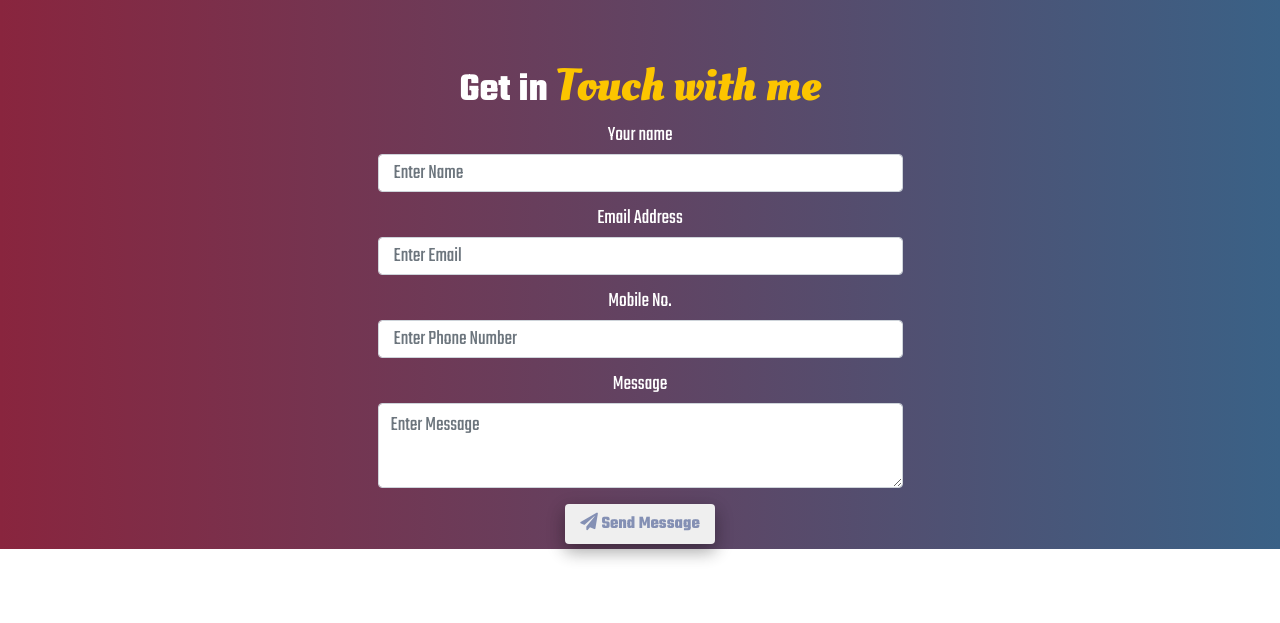
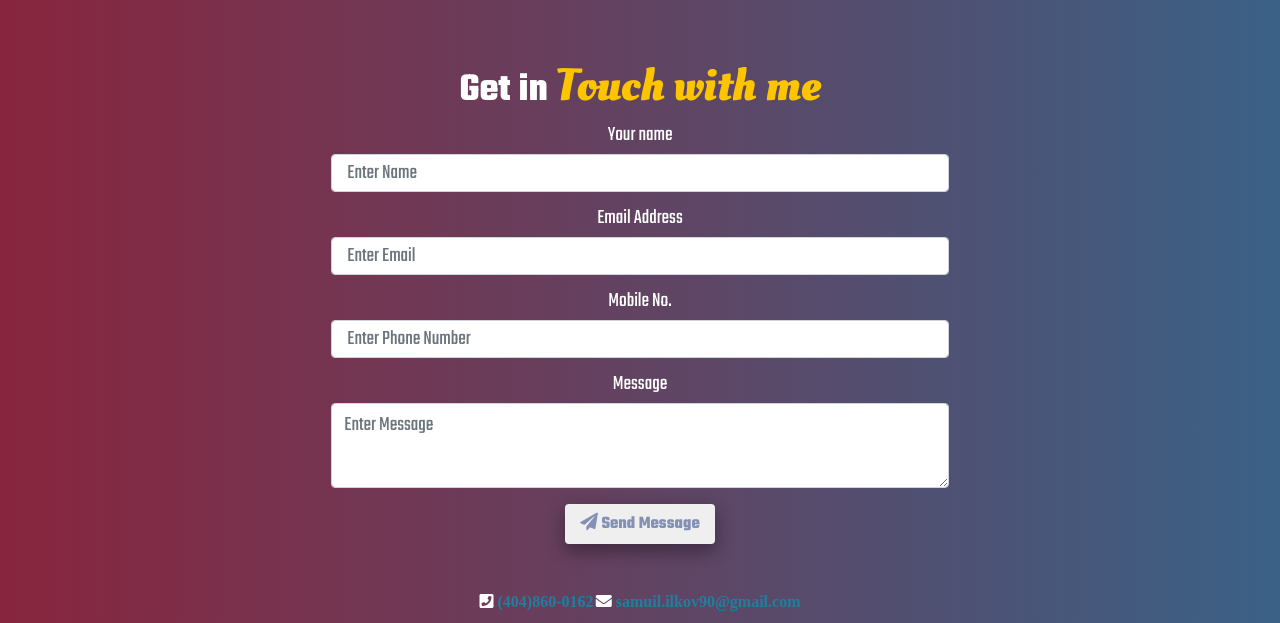
Before and after one commit to ilkovs/ilkovs.github.io, a plain HTML site: page index.html in a window 1280 px wide. Shown: the part 4910-5533 px from the top of the page. Drawn offline with nearby package versions, Linux system fonts and the light colour scheme; files that its build step writes are made by us from their sources.

Commit message:
added clickable phone number and gmail

```diff
--- a/css/contactform.css
+++ b/css/contactform.css
@@ -17,7 +17,7 @@
   padding-top: 60px;
   width: 100%;
   width: 100vw;
-  height: 550px;
+  height: 650px;
   background: #3a6186; /* fallback for old browsers */
   background: -webkit-linear-gradient(to left, #3a6186 , #89253e); /* Chrome 10-25, Safari 5.1-6 */
   background: linear-gradient(to left, #3a6186 , #89253e); /* W3C, IE 10+/ Edge, Firefox 16+, Chrome 26+, Opera 12+, Safari 7+ */
@@ -30,8 +30,13 @@
   width: 50%;
 }
 
+
 .form-line{
   border-right: 1px solid #B29999;
+}
+
+#contactInfo {
+  color: white !important;
 }
 
 .form-group{
--- a/css/stylish-portfolio.css
+++ b/css/stylish-portfolio.css
@@ -36,7 +36,6 @@ h5,
 h6 {
   font-weight: 700;
 }
-
 
 .text-faded {
   color: rgba(255, 255, 255, 0.7);
--- a/index.html
+++ b/index.html
@@ -248,7 +248,7 @@
       <div class="container">
         <center>
           <form>
-            <div class="col-md-6">
+            <div class="col-md-7">
               <div class="form-group">
                 <label for="exampleInputUsername">Your name</label>
                 <input type="text" class="form-control" id="name" placeholder=" Enter Name">
@@ -262,22 +262,24 @@
                 <input type="tel" class="form-control" id="telephone" placeholder=" Enter Phone Number">
               </div>
             </div>
-            <div class="col-md-6">
+            <div class="col-md-7">
               <div class="form-group">
                 <label for="description"> Message</label>
                 <textarea class="form-control" id="description" placeholder="Enter Message"></textarea>
               </div>
               <div>
-
                 <button type="button" class="btn btn-default submit" id="submit">
                   <i class="fa fa-paper-plane" aria-hidden="true"></i> Send Message</button>
+                </div>
               </div>
-
-            </div>
-          </form>
-        </center>
-      </div>
-  </section>
+              <br><br>
+              <div class="container">
+              <i class="fas fa-phone-square"><a href="tel:+14048600162"> (404)860-0162</a></i>
+              <i class="fas fa-envelope"><a href="https://mail.google.com/mail/?view=cm&fs=1&tf=1&to=samuil.ilkov90@gmail.com" target="samuil.ilkov90@gmail.com"> samuil.ilkov90@gmail.com</a></i>
+            </form>
+          </center>
+        </div>
+      </section>
 
   <footer class="footer text-center">
     <div class="container">
```
